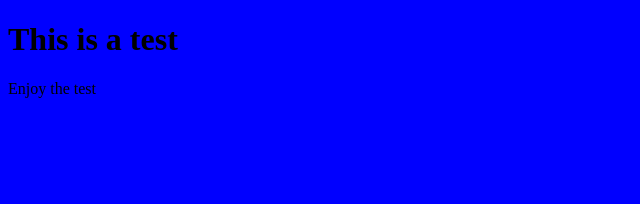
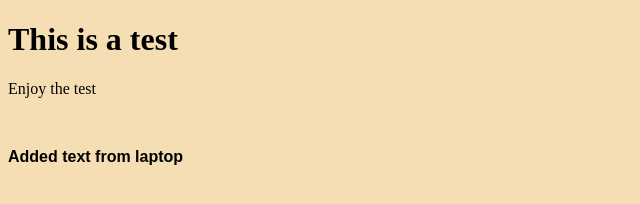
Before and after one commit to Chandler8/Laptop1, a plain HTML site: page index.html in a window 1280 px wide. Shown: the whole page, without its empty margins (0-640 px from the left). Drawn offline with Linux system fonts and the light colour scheme.

Commit message:
Added style from laptop

```diff
--- a/index.html
+++ b/index.html
@@ -18,6 +18,14 @@
         Enjoy the test
     </p>
 
+    <br>
+
+    <p> <div class="TextStyle">
+        Added text from laptop
+    </p>
+
+</div>
+
 </body>
 
 </html>
--- a/style.css
+++ b/style.css
@@ -2,5 +2,11 @@
  */
 
  * {
-     background-color: blue;
+     background-color: wheat;
  }
+
+
+ .TextStyle {
+     font-weight: bolder;
+     font-family: fantasy;
+ }
```
